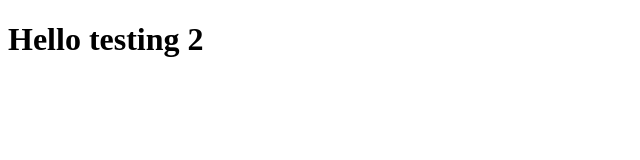
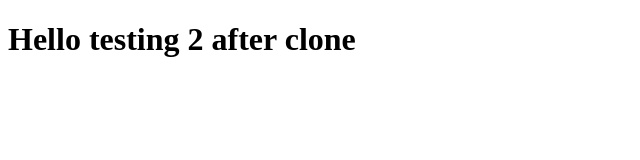
Before and after one commit to shivamnegi7075/project2, a plain HTML site: page index.html in a window 1280 px wide. Shown: the whole page, without its empty margins (0-640 px from the left). Drawn offline with Linux system fonts and the light colour scheme.

Commit message:
Clone chanhe

```diff
--- a/index.html
+++ b/index.html
@@ -7,6 +7,6 @@
     <title>Document</title>
 </head>
 <body>
-    <h1>Hello testing 2</h1>
+    <h1>Hello testing 2 after clone</h1>
 </body>
 </html>
```
